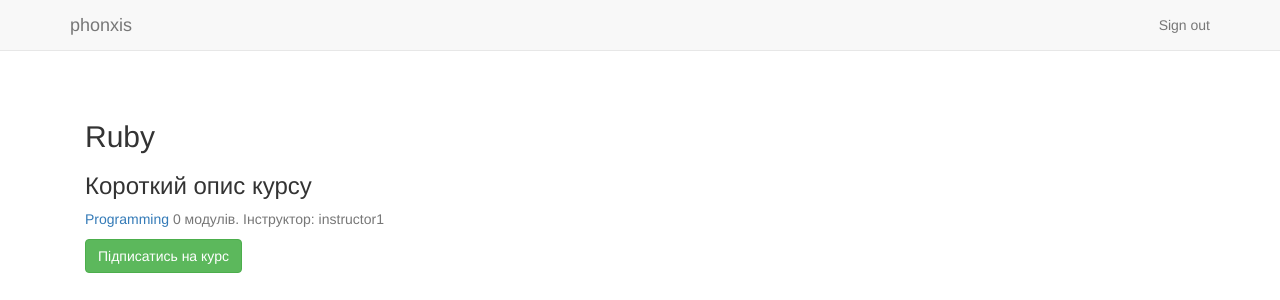
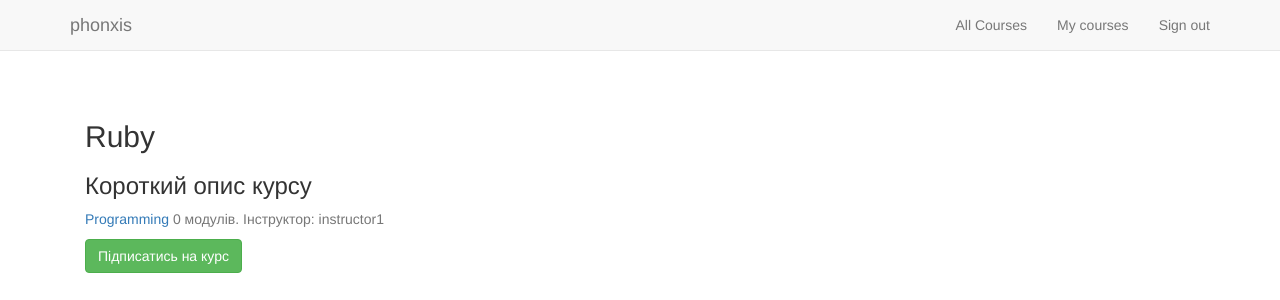
Before and after one commit to phonxis/diploma, a Django app: a page that uses courses/templates/base.html in a window 1280 px wide. Shown: the top 300 px of the page. Run offline with Django 3.2, Linux system fonts and the light colour scheme; a user stored in the database is signed in; data comes from the database, SQL or seed files in the repository; some libraries are stand-ins or nearby versions.

Commit message:
add 2 links to base
add links "All courses" and "my courses" to base template

```diff
--- a/courses/templates/base.html
+++ b/courses/templates/base.html
@@ -29,6 +29,8 @@
         <div class="navbar-collapse collapse" id="navbar-main" aria-expanded="false">
             <ul class="nav navbar-nav navbar-right">
                 {% if request.user.is_authenticated %}
+                    <li><a href="{% url 'course_list' %}">All Courses</a></li>
+                    <li><a href="{% url 'student_course_list' %}">My courses</a></li>
                     <li>
                         <a href="{% url 'logout' %}">Sign out</a>
                     </li>
```
